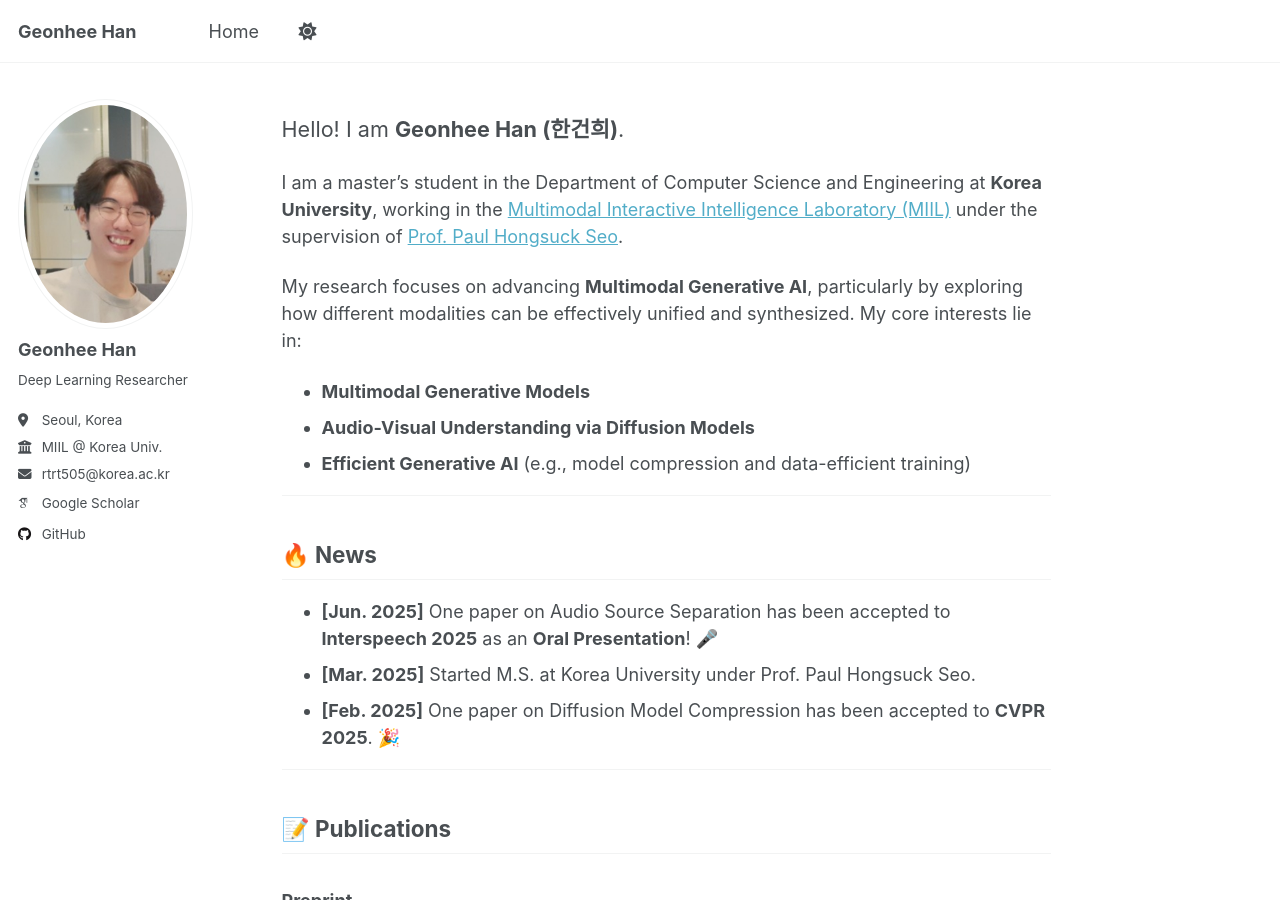
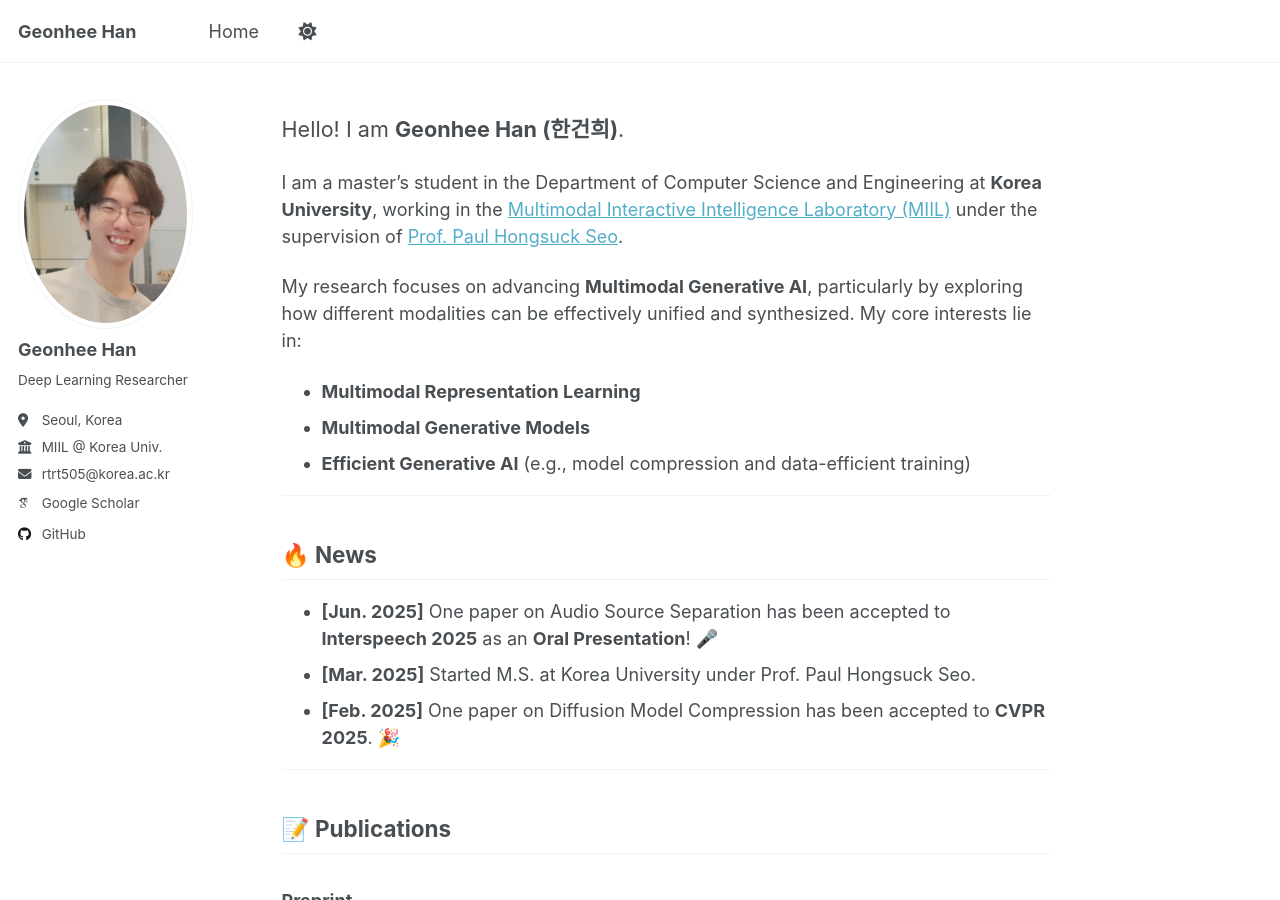
Before and after one commit to chaksseu/chaksseu.github.io, a Jekyll site: the page built from _pages/home.md, in a window 1280 px wide and 900 px high. Built offline with Jekyll 4.4.1, drawn with Linux system fonts in a browser that asks for light colours; some web fonts are replaced.

Commit message:
update 0405

```diff
--- a/_pages/home.md
+++ b/_pages/home.md
@@ -12,8 +12,8 @@ layout: single
 I am a master's student in the Department of Computer Science and Engineering at **Korea University**, working in the [Multimodal Interactive Intelligence Laboratory (MIIL)](https://miil.korea.ac.kr/) under the supervision of [Prof. Paul Hongsuck Seo](https://phseo.github.io/).
 
 My research focuses on advancing **Multimodal Generative AI**, particularly by exploring how different modalities can be effectively unified and synthesized. My core interests lie in:
+* **Multimodal Representation Learning**
 * **Multimodal Generative Models**
-* **Audio-Visual Understanding via Diffusion Models**
 * **Efficient Generative AI** (e.g., model compression and data-efficient training)
 
 ---
```
